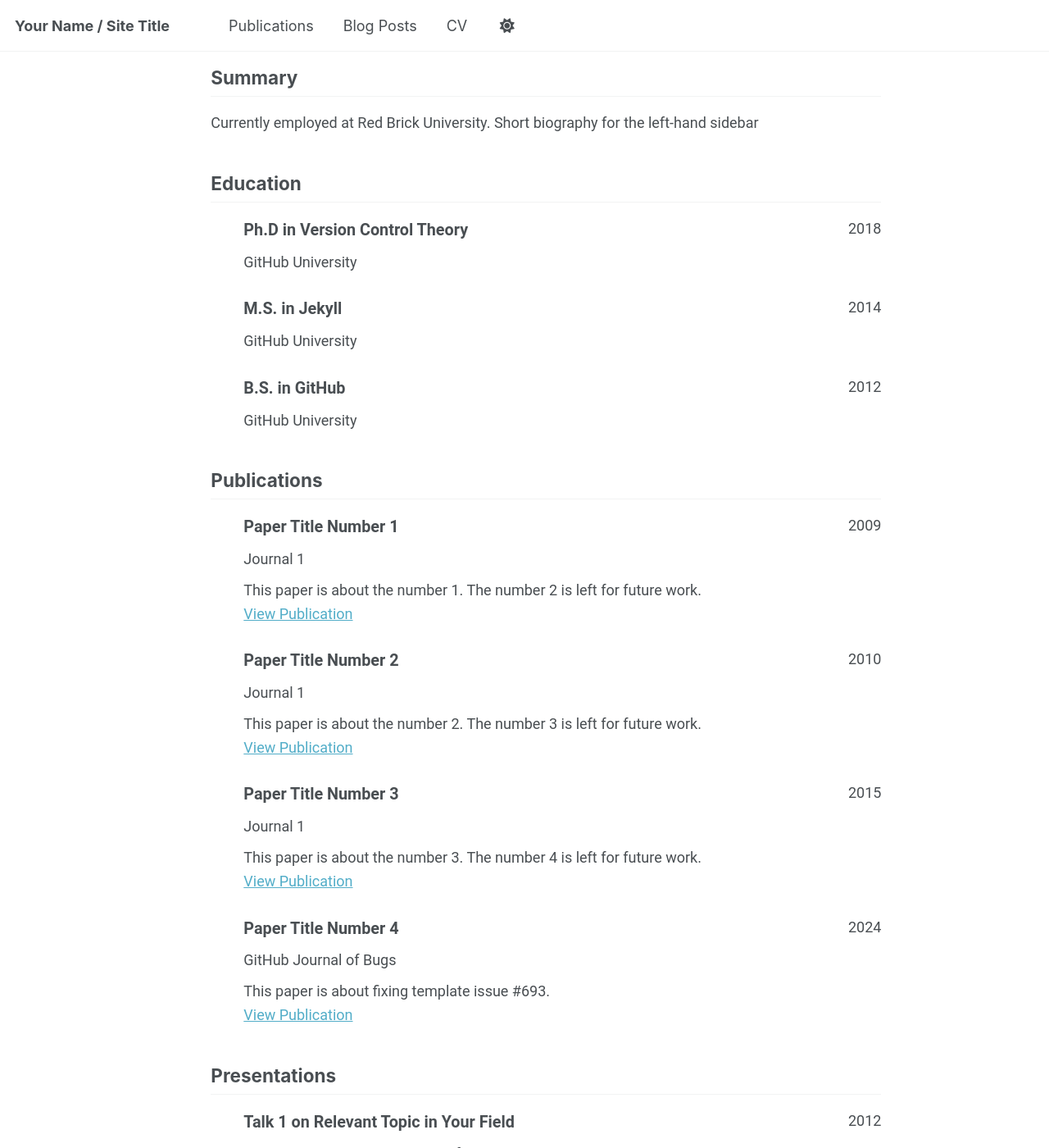
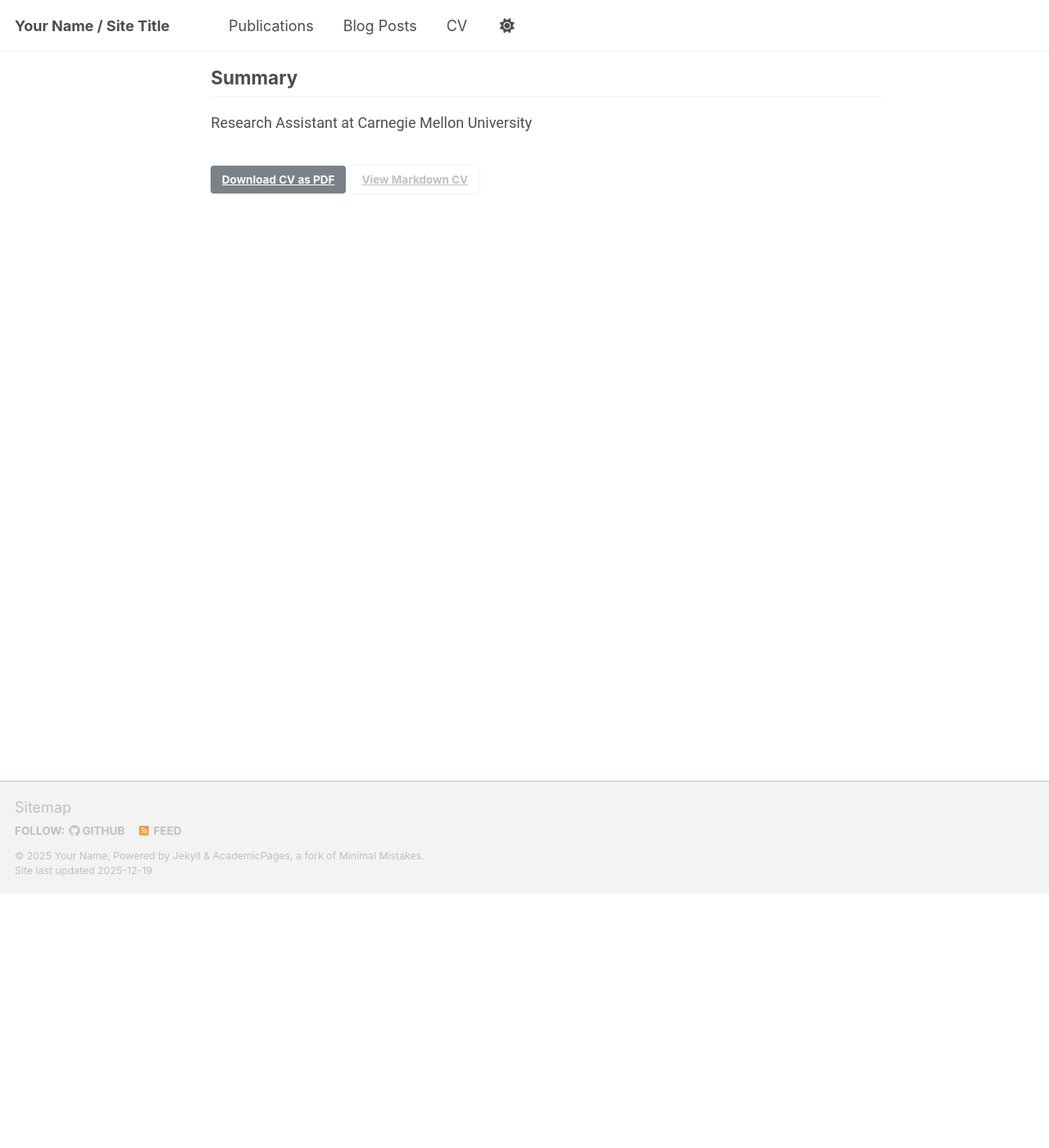
Before and after one commit to wmn-231314/wmn-231314.github.io, a Jekyll site: the page built from _pages/cv-json.md, in a window 1280 px wide and 1400 px high, scrolled down 310 px. Shown: the whole window at 82% size. Built offline with Jekyll 4.4.1, drawn with Linux system fonts in a browser that asks for light colours; a script bundle is joined from its source files by our own code; library files that are not in the unit come from our copies; some of the changed text lies outside the part shown.

Commit message:
[remove]

```diff
--- a/_data/cv.json
+++ b/_data/cv.json
@@ -1,16 +1,16 @@
 {
   "basics": {
-    "name": "Your Sidebar Name",
-    "email": "none@example.org",
+    "name": "Mengning Wu",
+    "email": "mengninw@andrew.cmu.edu",
     "phone": "",
-    "website": "https://academicpages.github.io",
-    "summary": "Currently employed at Red Brick University. Short biography for the left-hand sidebar",
+    "website": "https://wmn-231314.github.io",
+    "summary": "Research Assistant at Carnegie Mellon University",
     "location": {
       "address": "",
       "postalCode": "",
-      "city": "Earth",
+      "city": "Pittsburgh",
       "countryCode": "US",
-      "region": ""
+      "region": "PA"
     },
     "profiles": [
       {
@@ -19,134 +19,10 @@
         "url": "https://scholar.google.com/citations?user=PS_CX0AAAAAJ"
       },
       {
-        "network": "ORCID",
-        "username": "",
-        "url": "https://orcid.org/yourorcidurl"
-      },
-      {
         "network": "GitHub",
         "username": "academicpages",
         "url": "https://github.com/academicpages"
       }
     ]
-  },
-  "work": [],
-  "education": [
-    {
-      "institution": "GitHub University",
-      "area": "Ph.D in Version Control Theory",
-      "studyType": "",
-      "startDate": "",
-      "endDate": "2018",
-      "gpa": null,
-      "courses": []
-    },
-    {
-      "institution": "GitHub University",
-      "area": "M.S. in Jekyll",
-      "studyType": "",
-      "startDate": "",
-      "endDate": "2014",
-      "gpa": null,
-      "courses": []
-    },
-    {
-      "institution": "GitHub University",
-      "area": "B.S. in GitHub",
-      "studyType": "",
-      "startDate": "",
-      "endDate": "2012",
-      "gpa": null,
-      "courses": []
-    }
-  ],
-  "skills": [],
-  "languages": [],
-  "interests": [],
-  "references": [],
-  "publications": [
-    {
-      "name": "Paper Title Number 1",
-      "publisher": "Journal 1",
-      "releaseDate": "2009-10-01",
-      "website": "https://academicpages.github.io/files/paper1.pdf",
-      "summary": "This paper is about the number 1. The number 2 is left for future work."
-    },
-    {
-      "name": "Paper Title Number 2",
-      "publisher": "Journal 1",
-      "releaseDate": "2010-10-01",
-      "website": "https://academicpages.github.io/files/paper2.pdf",
-      "summary": "This paper is about the number 2. The number 3 is left for future work."
-    },
-    {
-      "name": "Paper Title Number 3",
-      "publisher": "Journal 1",
-      "releaseDate": "2015-10-01",
-      "website": "https://academicpages.github.io/files/paper3.pdf",
-      "summary": "This paper is about the number 3. The number 4 is left for future work."
-    },
-    {
-      "name": "Paper Title Number 4",
-      "publisher": "GitHub Journal of Bugs",
-      "releaseDate": "2024-02-17",
-      "website": "https://academicpages.github.io/files/paper3.pdf",
-      "summary": "This paper is about fixing template issue #693."
-    }
-  ],
-  "presentations": [
-    {
-      "name": "Talk 1 on Relevant Topic in Your Field",
-      "event": "UC San Francisco, Department of Testing",
-      "date": "2012-03-01",
-      "location": "San Francisco, CA, USA",
-      "description": ""
-    },
-    {
-      "name": "Tutorial 1 on Relevant Topic in Your Field",
-      "event": "UC-Berkeley Institute for Testing Science",
-      "date": "2013-03-01",
-      "location": "Berkeley, CA, USA",
-      "description": ""
-    },
-    {
-      "name": "Talk 2 on Relevant Topic in Your Field",
-      "event": "London School of Testing",
-      "date": "2014-02-01",
-      "location": "London, UK",
-      "description": ""
-    },
-    {
-      "name": "Conference Proceeding talk 3 on Relevant Topic in Your Field",
-      "event": "Testing Institute of America 2014 Annual Conference",
-      "date": "2014-03-01",
-      "location": "Los Angeles, CA, USA",
-      "description": ""
-    }
-  ],
-  "teaching": [
-    {
-      "course": "Teaching experience 1",
-      "institution": "University 1, Department",
-      "date": "2014-01-01",
-      "role": "Undergraduate course",
-      "description": ""
-    },
-    {
-      "course": "Teaching experience 2",
-      "institution": "University 1, Department",
-      "date": "2015-01-01",
-      "role": "Workshop",
-      "description": ""
-    }
-  ],
-  "portfolio": [
-    {
-      "name": "Portfolio item number 1",
-      "category": "portfolio",
-      "date": "",
-      "url": "",
-      "description": "Short description of portfolio item number 1<br/><img src='/images/500x300.png'>"
-    }
-  ]
+  }
 }
```
Also changed, not shown: _pages/about.md (+1 -1 lines).
